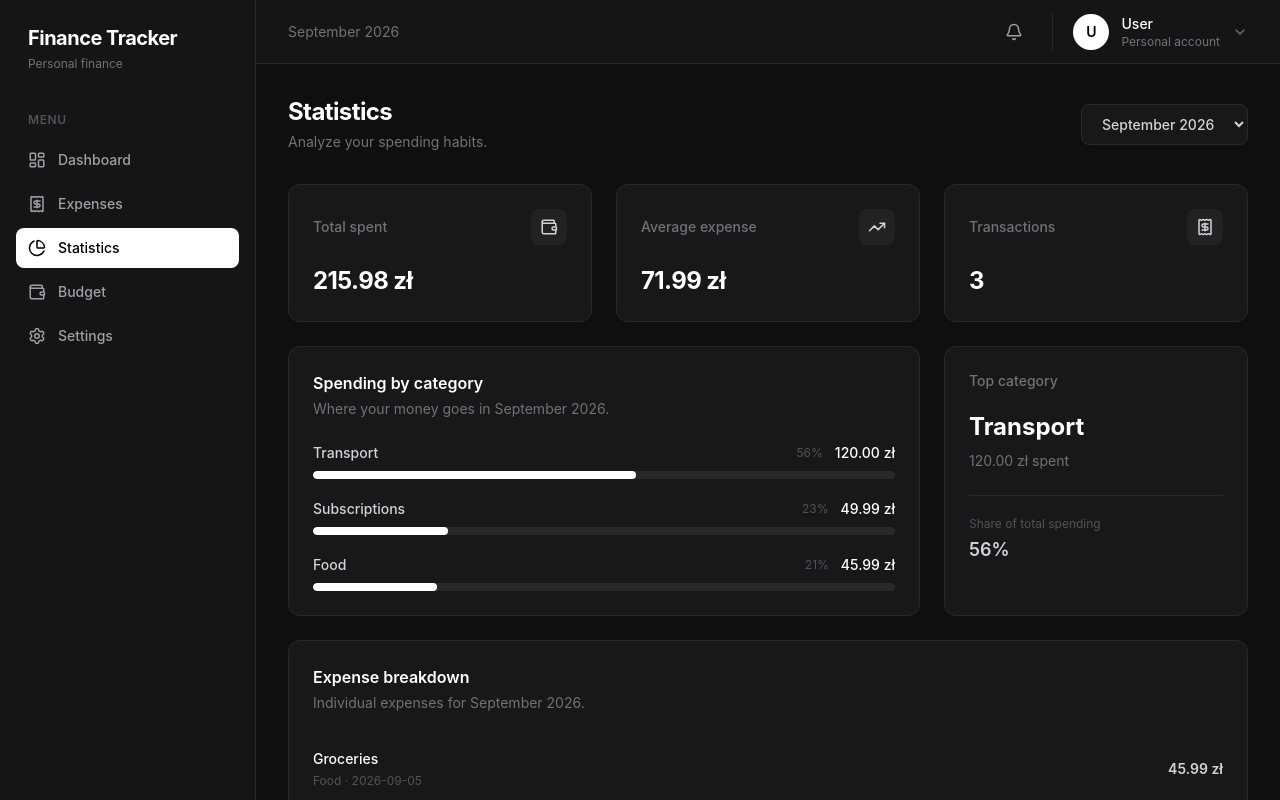
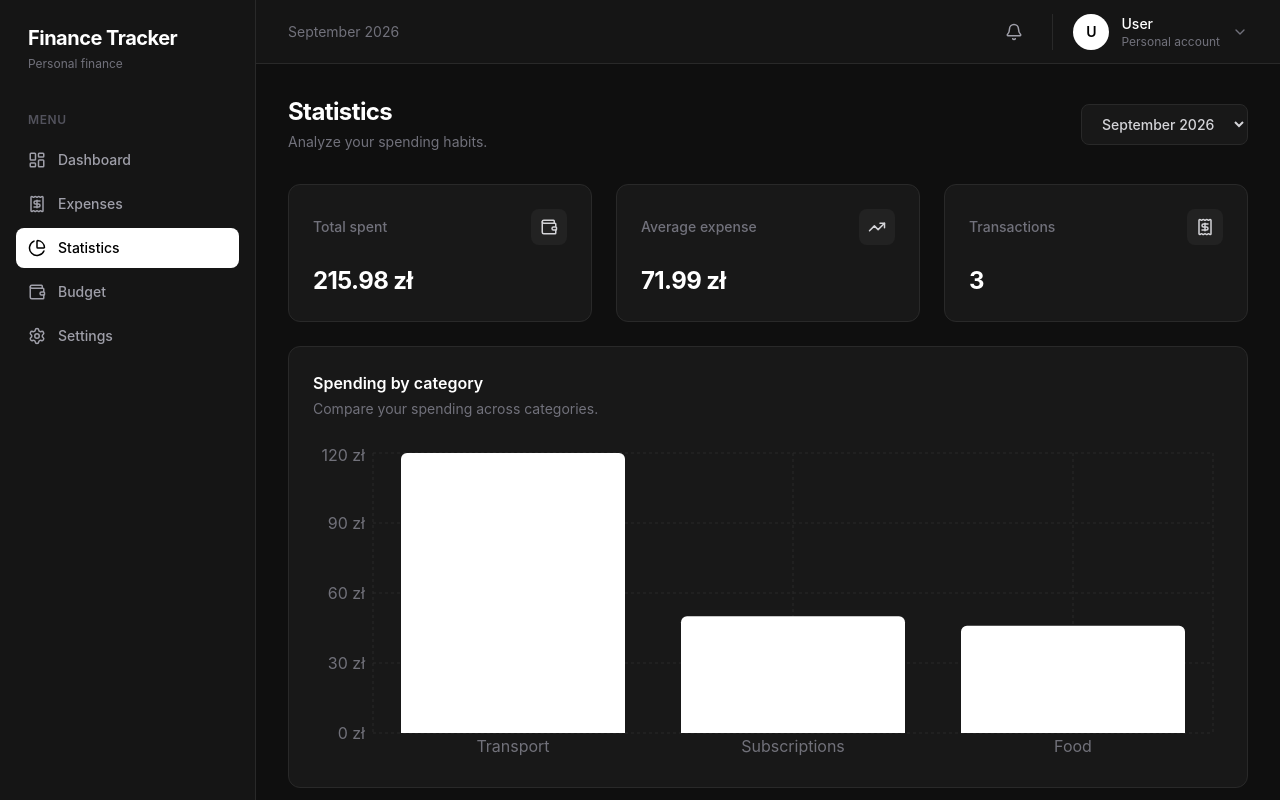
Before and after one commit to Fosiak/finance-tracker, a React app in the folder frontend/: page /statistics in a window 1280 px wide. Shown: the top 800 px of the page. Built offline with nearby package versions, Linux system fonts and the light colour scheme; the HTML template or start-up script is replaced by a standard one.

Commit message:
feat: add category spending chart
Create a reusable CategorySpendingChart component using Recharts. Connect the chart to monthly statistics from FinanceContext and display spending by category dynamically. Keep data calculations inside Statistics and presentation logic inside the chart component.

```diff
--- /dev/null
+++ b/frontend/src/components/CategorySpendingChart.jsx
@@ -0,0 +1,64 @@
+import {
+  ResponsiveContainer,
+  BarChart,
+  Bar,
+  XAxis,
+  YAxis,
+  CartesianGrid,
+  Tooltip,
+} from "recharts";
+
+function CategorySpendingChart({ data }) {
+  return (
+    <div className="h-80 w-full">
+      <ResponsiveContainer width="100%" height="100%">
+        <BarChart
+          data={data}
+          margin={{
+            top: 10,
+            right: 10,
+            left: 0,
+            bottom: 0,
+          }}
+        >
+          <CartesianGrid strokeDasharray="3 3" stroke="#292929" />
+
+          <XAxis
+            dataKey="category"
+            stroke="#71717a"
+            tickLine={false}
+            axisLine={false}
+            tickFormatter={(value) =>
+              value.charAt(0).toUpperCase() + value.slice(1)
+            }
+          />
+
+          <YAxis
+            stroke="#71717a"
+            tickLine={false}
+            axisLine={false}
+            tickFormatter={(value) => `${value} zł`}
+          />
+
+          <Tooltip
+            cursor={{ fill: "#222222" }}
+            contentStyle={{
+              backgroundColor: "#181818",
+              border: "1px solid #292929",
+              borderRadius: "8px",
+              color: "#f5f5f5",
+            }}
+            formatter={(value) => [`${Number(value).toFixed(2)} zł`, "Spent"]}
+            labelFormatter={(label) =>
+              label.charAt(0).toUpperCase() + label.slice(1)
+            }
+          />
+
+          <Bar dataKey="amount" fill="#ffffff" radius={[6, 6, 0, 0]} />
+        </BarChart>
+      </ResponsiveContainer>
+    </div>
+  );
+}
+
+export default CategorySpendingChart;
--- a/frontend/src/pages/Statistics.jsx
+++ b/frontend/src/pages/Statistics.jsx
@@ -1,5 +1,7 @@
 import { useMemo } from "react";
 import { Receipt, Wallet, TrendingUp } from "lucide-react";
+
+import CategorySpendingChart from "../components/CategorySpendingChart";
 
 import { useFinance } from "../context/FinanceContext";
 
@@ -102,7 +104,28 @@ function Statistics() {
           />
         </div>
       </section>
+      {/* Chart */}
+      <section className="mt-6">
+        <div className="rounded-xl border border-[#292929] bg-[#181818] p-6">
+          <div>
+            <h2 className="text-base font-semibold text-white">
+              Spending by category
+            </h2>
 
+            <p className="mt-1 text-sm text-zinc-500">
+              Compare your spending across categories.
+            </p>
+          </div>
+
+          <div className="mt-6">
+            {statistics.sortedCategories.length > 0 ? (
+              <CategorySpendingChart data={statistics.sortedCategories} />
+            ) : (
+              <EmptyState />
+            )}
+          </div>
+        </div>
+      </section>
       {/* Main content */}
       <section className="mt-6">
         <div className="grid gap-6 lg:grid-cols-3">
```
